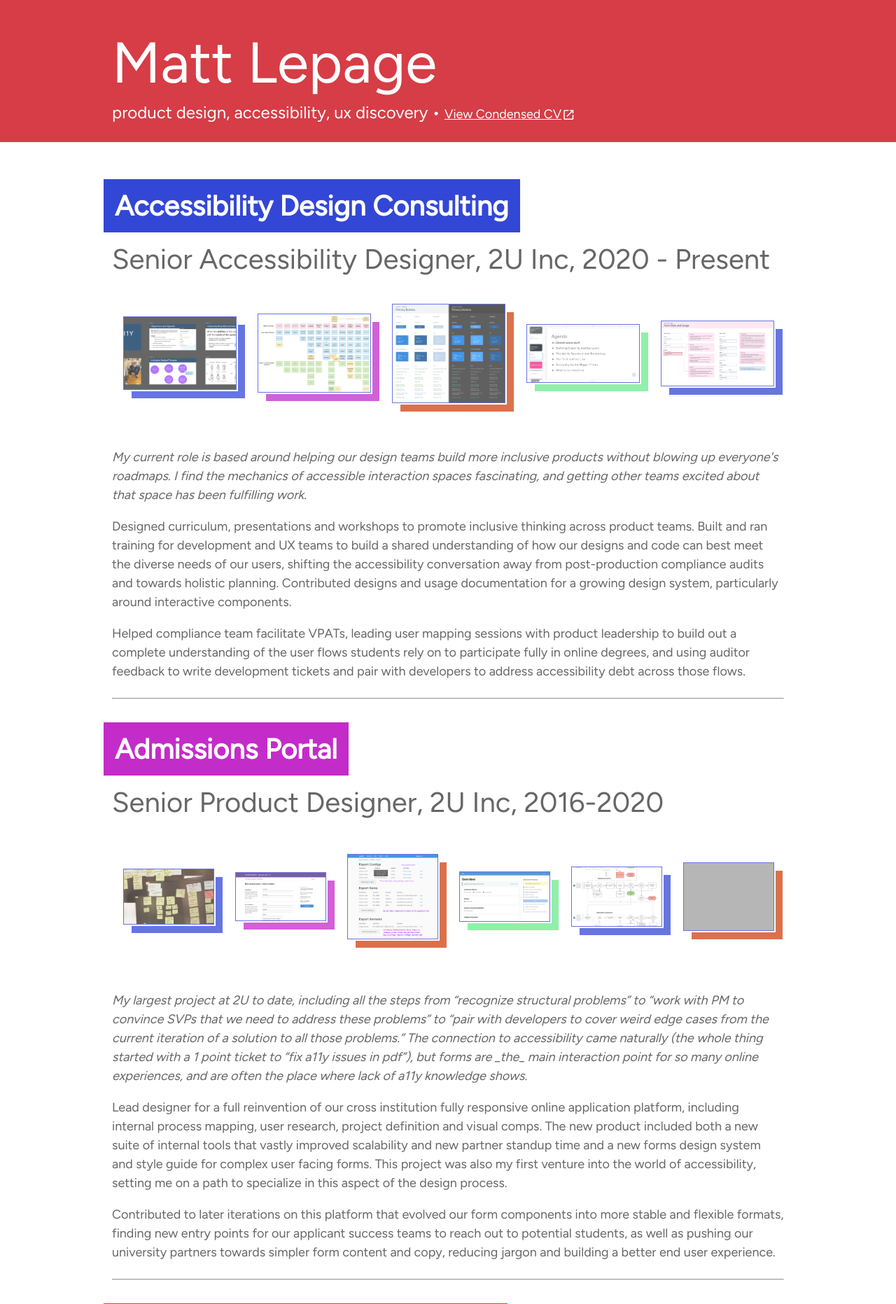
After one commit to mtylpg/mtylpg.github.io, a PHP site: page /portfolio.html in a window 1280 px wide. The commit adds this page. Shown: the top 1863 px of the page at 70% size. Run offline with PHP 8.4, Linux system fonts and the light colour scheme; grey boxes are pictures that could not be loaded.

Commit message:
Added better portfolio page
Add new portfolio view that better displays past work, a few small tweaks in addition
TODO remove old CSS from work view

```diff
--- /dev/null
+++ b/portfolio.html
@@ -0,0 +1,223 @@
+<!DOCTYPE html PUBLIC "-//W3C//DTD XHTML 1.0 Strict//EN"
+    "http://www.w3.org/TR/xhtml1/DTD/xhtml1-strict.dtd">
+<html lang="en">
+    <head>
+        <link rel="icon" type="image/png" href="favicon.png">
+        <meta name="viewport" content="width=device-width, initial-scale=1"/>
+        <meta http-equiv='Content-Type' content='text/html; charset=utf-8' />
+        <link type= "text/css" rel="stylesheet" href="./styles/portfolio.css" />
+        <link href='https://fonts.googleapis.com/css?family=Figtree' rel='stylesheet' type='text/css'>
+        <link rel="stylesheet" href="https://fonts.googleapis.com/css2?family=Material+Symbols+Outlined:opsz,wght,FILL,GRAD@20,200,0,0" />
+        <link type= "text/css" rel="stylesheet" href="./libraries/tobii.min.css" />
+    </head>
+
+    <body>
+        <main>
+            <div class="header-color">
+                <div class="header-block">
+                    <h1>
+                        Matt Lepage
+                    </h1>
+                    <div class="h1-subheader">
+                        product design, accessibility, ux discovery <span aria-hidden="true"> • </span>
+                        <a class="cvlink" href="./files/MLepage_CV2023.pdf"> View Condensed CV<span class="material-symbols-outlined" aria-hidden="true" aria-describedby="(opens in new tab)">open_in_new</span></a>
+                    </div>
+                </div>
+            </div>
+
+            <div class="work-block">
+                <div class="case-study">
+                    <h2  id="a11y" class="highlight-container highlight-blue">
+                        <span class="highlight "> Accessibility Design Consulting </span>
+                    </h2>
+                    <div class="h2-subheader">
+                        Senior Accessibility Designer, 2U Inc, 2020 - Present
+                    </div>
+                    <ul class="portfolio-images">
+                        <li>
+                            <a href="images/portfolio/2u/a11y-intro.png" class="lightbox">
+                                <img class="image-item" src="images/portfolio/2u/a11y-intro.png" alt="Slides from an accessibility training session I ran for our design teams, covering the importance of inclusive mentality with regards to disability.">
+                            </a>
+                        </li>
+                        <li>
+                            <a href="images/portfolio/2u/lms_map.png" class="lightbox">
+                                <img class="image-item" src="images/portfolio/2u/lms_map.png" alt="A user story map for our learning platform. 2U's learning management system had its first VPAT in 2022, and the first step was for us  to build a definitive listing of all user stories so that each pathway could be fully tested via assistive technology..">
+                            </a>
+                        </li>
+                        <li>
+                            <a href="images/portfolio/2u/button-design-combo.png" class="lightbox">
+                                <img class="image-item" src="images/portfolio/2u/button-design-combo.png" alt="A design system chart of different button states, including information on the color contrast values for those states.">
+                            </a>
+                        </li>
+                        <li>
+                            <a href="images/portfolio/2u/a11y-workshop.png" class="lightbox">
+                                <img class="image-item" src="images/portfolio/2u/a11y-workshop.png" alt="Slides from an accessibility training session I ran for our design teams, including an agenda covering design exercises and critique sections.">
+                            </a>
+                        </li>
+                        <li>
+                            <a href="images/portfolio/2u/form-design.png" class="lightbox">
+                                <img class="image-item" src="images/portfolio/2u/form-design.png" alt="A forms style and usage guide for our input component, detailing layout and content guidelines for labels, helptext, and validation messaging.">
+                            </a>
+
+                        </li>
+                    </ul>
+                    <p>
+                        <em>
+                            My current role is based around helping our design teams build more inclusive products without blowing up everyone's roadmaps. I find the mechanics of accessible interaction spaces fascinating, and getting other teams excited about that space has been fulfilling work.
+                        </em>
+                    </p>
+                    <p>
+                        Designed curriculum, presentations and workshops to promote inclusive thinking across product teams. Built and ran training for development and UX teams to build a shared understanding of how our designs and code can best meet the diverse needs of our users, shifting the accessibility conversation away from post-production compliance audits and towards holistic planning. Contributed designs and usage documentation for a growing design system, particularly around interactive components.
+                    </p>
+                    <p>
+                        Helped compliance team facilitate VPATs, leading user mapping sessions with product leadership to build out a complete understanding of the user flows students rely on to participate fully in online degrees, and using auditor feedback to write development tickets and pair with developers to address accessibility debt across those flows.
+                    </p>
+
+                </div>
+                <hr>
+                <div class="case-study">
+                    <h2 class="highlight-container highlight-purple">
+                        <span class="highlight "> Admissions Portal </span>
+                    </h2>
+                    <div class="h2-subheader">
+                        Senior Product Designer, 2U Inc, 2016-2020
+                    </div>
+                    <ul class="portfolio-images">
+                        <li>
+                            <a href="images/portfolio/2u/spec_gen.png" class="lightbox">
+                                <img class="image-item" src="images/portfolio/2u/spec_gen.png" alt="A mess of index cards labeled with different data points or applications, used to map out the dependencies of a new internal system.">
+                            </a>
+                        </li>
+                        <li>
+                            <a href="images/portfolio/2u/AMT-user-view.png" class="lightbox">
+                                <img class="image-item" src="images/portfolio/2u/AMT-user-view.png"  alt="A hierarchy-focused form design for our online application suite.">
+                            </a>
+                        </li>
+                        <li>
+                            <a href="images/portfolio/2u/amt-admin.png" class="lightbox">
+                                <img class="image-item" src="images/portfolio/2u/amt-admin.png"  alt="The internal tool side of our application suite, with a uh... clear focus on capability and production speed over visual polish">
+                            </a>
+                        </li>
+                        <li>
+                            <a href="images/portfolio/2u/amt-hub.png" class="lightbox">
+                                <img class="image-item" src="images/portfolio/2u/amt-hub.png"  alt="A late stage wireframe for our application hub, with an experimental progress tracker on the right.">
+                            </a>
+                        </li>
+                        <li>
+                            <a href="images/portfolio/2u/ers_workflow.png" class="lightbox">
+                                <img class="image-item" src="images/portfolio/2u/ers_workflow.png"
+                                alt="An series of user workflow diagrams for our admissions team.">
+                            </a>
+                        </li>
+                        <li>
+                            <a href="images/portfolio/2u/journey-map.png" class="lightbox">
+                                <img class="image-item" src="images/portfolio/2u/journey-map.png" alt="A journey map of the steps users take as they consider applying to one of our graduate programs.">
+                            </a>
+                        </li>
+                    </ul>
+                    <p>
+                        <em>
+                            My largest project at 2U to date, including all the steps from “recognize structural problems” to “work with PM to convince SVPs that we need to address these problems” to “pair with developers to cover weird edge cases from the current iteration of a solution to all those problems.” The connection to accessibility came naturally (the whole thing started with a 1 point ticket to “fix a11y issues in pdf”), but forms are _the_ main interaction point for so many online experiences, and are often the place where lack of a11y knowledge shows.
+                        </em>
+                    </p>
+                    <p>
+                        Lead designer for a full reinvention of our cross institution fully responsive online application platform, including internal process mapping, user research, project definition and visual comps. The new product included both a new suite of internal tools that vastly improved scalability and new partner standup time and a new forms design system and style guide for complex user facing forms. This project was also my first venture into the world of accessibility, setting me on a path to specialize in this aspect of the design process.
+                    </p>
+                    <p>
+                        Contributed to later iterations on this platform that evolved our form components into more stable and flexible formats, finding new entry points for our applicant success teams to reach out to potential students, as well as pushing our university partners towards simpler form content and copy, reducing jargon and building a better end user experience.
+                    </p>
+                </div>
+                <hr>
+                <div class="case-study">
+                    <h2 id="indie-games" class="highlight-container highlight-red">
+                        <span class="highlight "> Indie Arcades and Livestreams </span>
+                    </h2>
+                    <div class="h2-subheader">
+                        MAGFest, IMS, elsewhere
+                    </div>
+                    <ul class="portfolio-images">
+                        <li>
+                            <a href="images/portfolio/volunteer/ims.png" class="lightbox">
+                                <img class="image-item" src="images/portfolio/volunteer/ims.png" alt="Web mockup for the Indie Maker Syndicate (IMS) home page.">
+                            </a>
+                        </li>
+                        <li>
+                            <a href="images/portfolio/volunteer/ims banner.png" class="lightbox">
+                                <img class="image-item" src="images/portfolio/volunteer/ims banner.png" alt="A pile of gadgets I framed in my living room and photographed for our branding.">
+                            </a>
+                        </li>
+                        <li>
+                            <a href="images/portfolio/volunteer/ims-boards.png" class="lightbox">
+                                <img class="image-item" src="images/portfolio/volunteer/ims-boards.png" alt="Some examples of our streaming layouts, including the a final screenshot of our stream for the gamejam.">
+                            </a>
+                        </li>
+                        <span class="flex-break"></span>
+                        <li>
+                            <a href="images/portfolio/volunteer/dbaa_plays.png" class="lightbox">
+                                <img class="image-item" src="images/portfolio/volunteer/dbaa_plays.png" alt="A screenshot of a livestream overlap for developer lets play of the Brooklyn-made indie game Slime San.">
+                            </a>
+                        </li>
+                        <li>
+                            <a href="images/portfolio/volunteer/ct_stream.png" class="lightbox">
+                                <img class="image-item" src="images/portfolio/volunteer/ct_stream.png" alt="Stream overlay from our 2021 Extra Life fundraiser.">
+                            </a>
+                        </li>
+                        <li>
+                            <a href="images/portfolio/volunteer/ct_artboards.png" class="lightbox">
+                                <img class="image-item" src="images/portfolio/volunteer/ct_artboards.png" alt="Image of a mess of artboards for our charity streams.">
+                            </a>
+                        </li>
+                    </ul>
+
+                    <p>
+                        <em>I volunteer for a handful of gaming festivals and livestream events, with a focus on indie games and non-standard control interfaces (similar theme to why I get excited about accessibility). This process includes a hefty chunk of design work for livestream assets, as well as production work coordinating featured developers, running broadcast interviews, and hosting events.
+
+                        </em>
+                    </p>
+                    <p>
+                        Solo designer for <a href="https://indiemakersyndicate.com/">Indie Maker Syndicate</a> in 2020, an online indie games festival primarily active over Twitch.tv. Built a light brand ascetic (largely out of crafting junk I had around the house), and designed a series of live stream overlays. Ran curation for alt control submissions, as well as conducting live interviews with game developers about their games and creative processes. IMS aimed to give game developers a place to showcase their games in a year where all in person festivals were getting (correctly) canceled for public safety.
+                    </p>
+                    <p>
+                        Continued curation work as department head and curation lead for <a href="https://super.magfest.org/indie-arcade">MAGFest Indie Arcade</a> (2021-present), an annual festival in the DC area. Lead developer outreach, games scouting/submission management, and curation process for an alternative control segment of a 4 day 24 hours a day showroom.
+                    </p>
+                    <p>
+                        Team lead and solo designer for <a href="https://www.twitch.tv/thecouchandtable">The Couch and Table</a>, a fundraising team participating in annual fundraising streams as part of Extra Life. I’ve run the team since it started 7 years ago, and our overlays have only gotten more complicated since (most of the final assets laid out here were web sources I coded up for scrolling carousels and donation alerts).
+                    </p>
+                </div>
+            </div>
+
+            <div class="learn-container">
+                <a href="./index.html" class="learn-more">
+                    Back to Home
+                </a>
+            </div>
+            <hr>
+            <div class="work-block contact">
+                <h2 class="highlight-container highlight-red" style="margin-left:0px;">
+                    <span class="highlight"> Contact </span>
+                </h2>
+                <div class="h2-subheader">
+                    Say hi!
+                </div>
+                <ul class="contact-links">
+                    <li>
+                        <a href="mailto:matthewclepage@gmail.com">matthewclepage@gmail.com</a>
+                    </li>
+                    <li>
+                        <a href="http://www.linkedin.com/in/mclepage">LinkedIn</a>
+                    </li>
+                    <li>
+                        <a href="https://www.github.com/mtylpg">Github</a>
+                    </li>
+                    <li>
+                        (This site is hosted <a href="https://github.com/mtylpg/mtylpg.github.io">here</a>)
+                    </li>
+                </ul>
+            </p>
+            </div>
+        </main>
+        <script src="./scripts/jquery.js" type="text/javascript" charset="utf-8"></script>
+        <script src="./libraries/tobii.min.js" charset="utf-8"></script>
+        <script src="./scripts/portfolio.js" charset="utf-8"></script>
+    </body>
+</html>
--- a/styles/portfolio.css
+++ b/styles/portfolio.css
@@ -16,7 +16,7 @@
 
 a:focus{
     outline:none;
-    border-radius: 4px;;
+    border-radius: 4px;
     box-shadow: 0 0 0 2px #ffffff, 0px 0px 0px 4px #3347D6;
 }
 
@@ -316,3 +316,89 @@
     padding: 0 20px;
     font-size: 18px;
 }
+
+.case-study p{
+    flex: 1;
+    min-width: 320px;
+    font-size: 18px;
+}
+
+.case-study img.image-item{
+    max-width: 200px;
+}
+
+.portfolio-images{
+    margin-block-start: 0em;
+    margin-block-end: 0em;
+    margin-inline-start: 0px;
+    margin-inline-end: 0px;
+    padding-inline-start: 00px;
+
+    width: auto;
+    list-style: none;
+    display: flex;
+    flex-wrap: wrap;
+    padding: 0;
+    margin-bottom: 20px
+}
+.portfolio-images li{
+    transition: all 0.1s ease-in;
+    flex:1;
+    padding: 8px;
+    margin: 32px 8px;
+    justify-content: center;
+    align-items: center;
+    display: flex;
+    min-width: 80px;
+    height: 140px;
+    flex-shrink: 1;
+    @media only screen and (max-width: 720px) {
+        height: 60px;
+    }
+}
+
+
+.flex-break{
+    flex-basis: 100%;
+    height: 0;;
+}
+
+
+.portfolio-images li a:focus{
+    box-shadow: none;
+}
+
+.portfolio-images li:nth-child(2n) .image-item{
+    box-shadow: 0 0 0 2px #ffffff, 12px 12px 0 0 #C42CC9;
+}
+
+.portfolio-images li:nth-child(2n) .image-item:hover{
+    box-shadow: 0 0 0 2px #ffffff, 20px 20px 0 0 #C42CC9;
+}
+
+.portfolio-images li:nth-child(2n) a:focus .image-item{
+    box-shadow: 0 0 0 2px #ffffff, 20px 20px 0 0 #C42CC9;
+}
+
+.portfolio-images li:nth-child(3n) .image-item{
+    box-shadow: 0 0 0 2px #ffffff, 12px 12px 0 0 #D0420E;
+}
+
+.portfolio-images li:nth-child(3n) .image-item:hover{
+    box-shadow: 0 0 0 2px #ffffff, 20px 20px 0 0 #D0420E;
+}
+
+.portfolio-images li:nth-child(3n) a:focus .image-item{
+    box-shadow: 0 0 0 2px #ffffff, 20px 20px 0 0 #D0420E;
+}
+.portfolio-images li:nth-child(4n) .image-item{
+    box-shadow: 0 0 0 2px #ffffff, 12px 12px 0 0 #6CEB8E;
+}
+
+.portfolio-images li:nth-child(4n) .image-item:hover{
+    box-shadow: 0 0 0 2px #ffffff, 20px 20px 0 0 #6CEB8E;
+}
+
+.portfolio-images li:nth-child(4n) a:focus .image-item{
+    box-shadow: 0 0 0 2px #ffffff, 20px 20px 0 0 #6CEB8E;
+}
```
Also changed, not shown: index.html (+4 -4 lines), images/portfolio/2u/ers_workflow.png, 1 other file.
